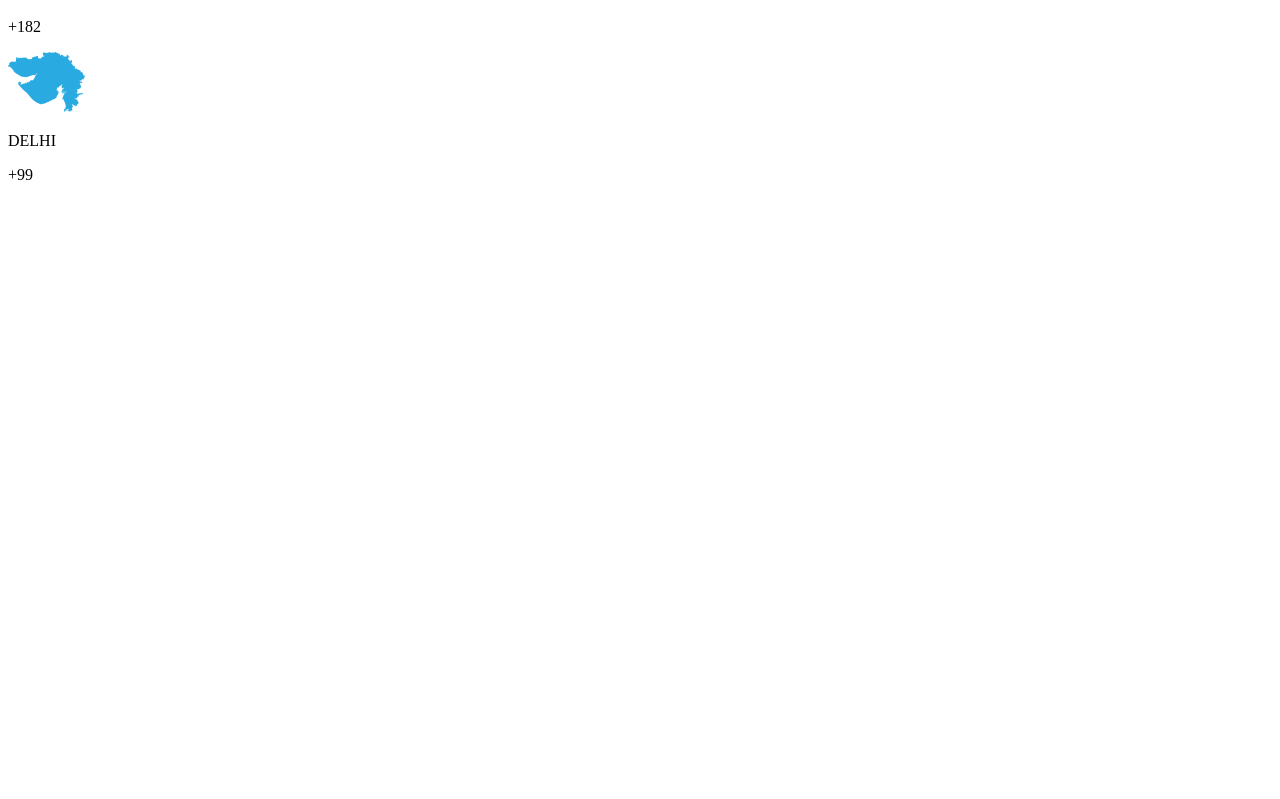
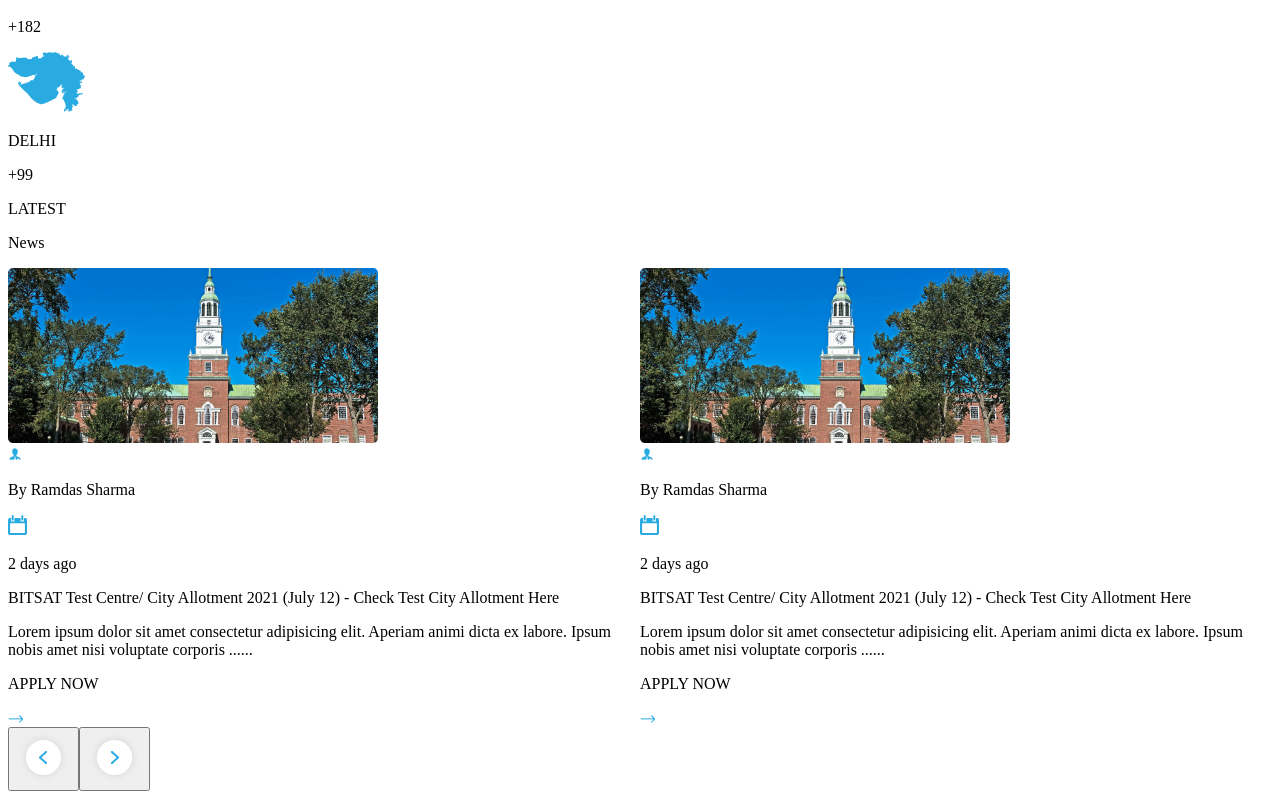
Before and after one commit to reactexcel/stulink, a Next.js app: page / in a window 1280 px wide. Shown: the part 7011-7810 px from the top of the page. Before the commit the page ends 7211 px from the top, so only its background shows below. Built offline with nearby package versions, Linux system fonts and the light colour scheme.

Commit message:
Jobs card

```diff
--- a/Components/Common/Images.js
+++ b/Components/Common/Images.js
@@ -18,3 +18,5 @@ export const rightLongArrowGrey = "./icon/rightLongArrowGrey.svg";
 export const rightLongArrowWhite = "./icon/rightLongArrowWhite.png";
 export const calendar = "./icon/calendar.png";
 export const state = "./img/state.png";
+export const LatestNews = "./img/latestNews.png";
+export const person = "./icon/person.png";
--- a/Components/Homepage/HomepageContainer.js
+++ b/Components/Homepage/HomepageContainer.js
@@ -6,6 +6,7 @@ import TrendingColleges from "./TrendingColleges";
 import PopularCourses from "./PopularCourses";
 import ExamUpdates from "./ExamUpdates";
 import Jobs from "./Jobs";
+import LatestNews from "./LatestNew";
 
 const HomepageContainer = () => {
   return (
@@ -17,6 +18,7 @@ const HomepageContainer = () => {
       <PopularCourses />
       <ExamUpdates />
       <Jobs />
+      <LatestNews />
     </div>
   );
 };
--- /dev/null
+++ b/Components/Homepage/LatestNew.js
@@ -0,0 +1,22 @@
+import React from "react";
+import LatestNewsCarousel from "./LatestNewsCarousel";
+
+const LatestNews = () => {
+  return (
+    <>
+      <div className="max-w-screen-xl mx-auto my-24">
+        <div className="flex flex-row items-center mt-40 mb-10">
+          <p className="font-semibold text-2xl font-Poppins text-blue-550 mr-5">
+            LATEST
+          </p>
+          <p className="font-medium text-6xl font-Poppins text-black">
+            News
+          </p>
+        </div>
+        <LatestNewsCarousel />
+      </div>
+    </>
+  );
+};
+
+export default LatestNews;
--- /dev/null
+++ b/Components/Homepage/LatestNewsCarousel.js
@@ -0,0 +1,75 @@
+import React from "react";
+import Carousel from "react-multi-carousel";
+import "react-multi-carousel/lib/styles.css";
+import { arrowLeft, arrowRight } from "../Common/Images";
+import LatestNewsCarouselCards from "./LatestNewsCarouselCards";
+
+const responsive = {
+  desktop: {
+    breakpoint: { max: 3000, min: 1024 },
+    items: 3,
+    slidesToSlide: 1, // optional, default to 1.
+    partialVisibilityGutter: 90,
+  },
+  tablet: {
+    breakpoint: { max: 1024, min: 640 },
+    items: 2,
+    slidesToSlide: 1, // optional, default to 1.
+    partialVisibilityGutter: 90,
+  },
+  mobile: {
+    breakpoint: { max: 640, min: 0 },
+    items: 1,
+    slidesToSlide: 1, // optional, default to 1.
+    partialVisibilityGutter: 0,
+  },
+};
+
+const CarouselButton = ({ next, previous, goToSlide, ...rest }) => {
+  const {
+    carouselState: { currentSlide },
+  } = rest;
+  return (
+    <div className="carousel-button-group">
+      <div className="flex justify-between">
+        <button
+          className={`relative bottom-56 -ml-16`}
+          onClick={() => previous()}
+        >
+          <img src={arrowLeft} />
+        </button>
+        <button className={`relative bottom-56 -mr-16`} onClick={() => next()}>
+          <img src={arrowRight} />
+        </button>
+      </div>
+    </div>
+  );
+};
+
+const LatestNewsCarousel = () => {
+  return (
+    <>
+      <div className="max-w-screen-xl mx-auto">
+        <Carousel
+          responsive={responsive}
+          swipeable={true}
+          arrows={false}
+          draggable={true}
+          showDots={false}
+          infinite={true}
+          keyBoardControl={false}
+          transitionDuration={500}
+          renderButtonGroupOutside
+          // autoPlay
+          customButtonGroup={<CarouselButton />}
+        >
+          {[1, 2, 3, 4, 5, 6, 7, 8, 9, 10].map((value, index) => (
+            <LatestNewsCarouselCards key={index} />
+          ))}
+        </Carousel>
+      </div>
+    </>
+  );
+};
+
+export default LatestNewsCarousel;
--- /dev/null
+++ b/Components/Homepage/LatestNewsCarouselCards.js
@@ -0,0 +1,42 @@
+import React from "react";
+import {
+  location,
+  person,
+  longArrow,
+  LatestNews,
+  calendar,
+} from "../Common/Images";
+
+const LatestNewsCarouselCards = () => {
+  return (
+    <>
+      <div className=" flex flex-col rounded-lg mx-5 relative cursor-pointer">
+        <img src={LatestNews} className="rounded-lg" />
+        <div className="flex flex-row items-center mt-5 justify-between">
+          <div className="flex flex-row w-full">
+            <img src={person} />
+            <p className="font-light text-sm ml-3">By Ramdas Sharma</p>
+          </div>
+          <div className="flex flex-row w-full">
+            <img src={calendar} />
+            <p className="font-light text-sm ml-3">2 days ago</p>
+          </div>
+        </div>
+        <p className="font-semibold text-black text-lg mt-5">
+          BITSAT Test Centre/ City Allotment 2021 (July 12) - Check Test City
+          Allotment Here
+        </p>
+        <p className="font-normal text-gray-600 text-base mt-4">
+          Lorem ipsum dolor sit amet consectetur adipisicing elit. Aperiam animi
+          dicta ex labore. Ipsum nobis amet nisi voluptate corporis ......
+        </p>
+        <div className="flex flex-row justify-center items-center h-8 rounded-sm w-1/2 cursor-pointer border transition duration-500 ease-in-out transform hover:-translate-y-1 hover:scale-110 border-blue-550 my-5">
+          <p className="text-blue-550 font-semibold	sm">APPLY NOW</p>
+          <img src={longArrow} className="ml-2" />
+        </div>
+      </div>
+    </>
+  );
+};
+
+export default LatestNewsCarouselCards;
```
Also changed, not shown: public/icon/person.png (added), public/img/latestNews.png (added).
